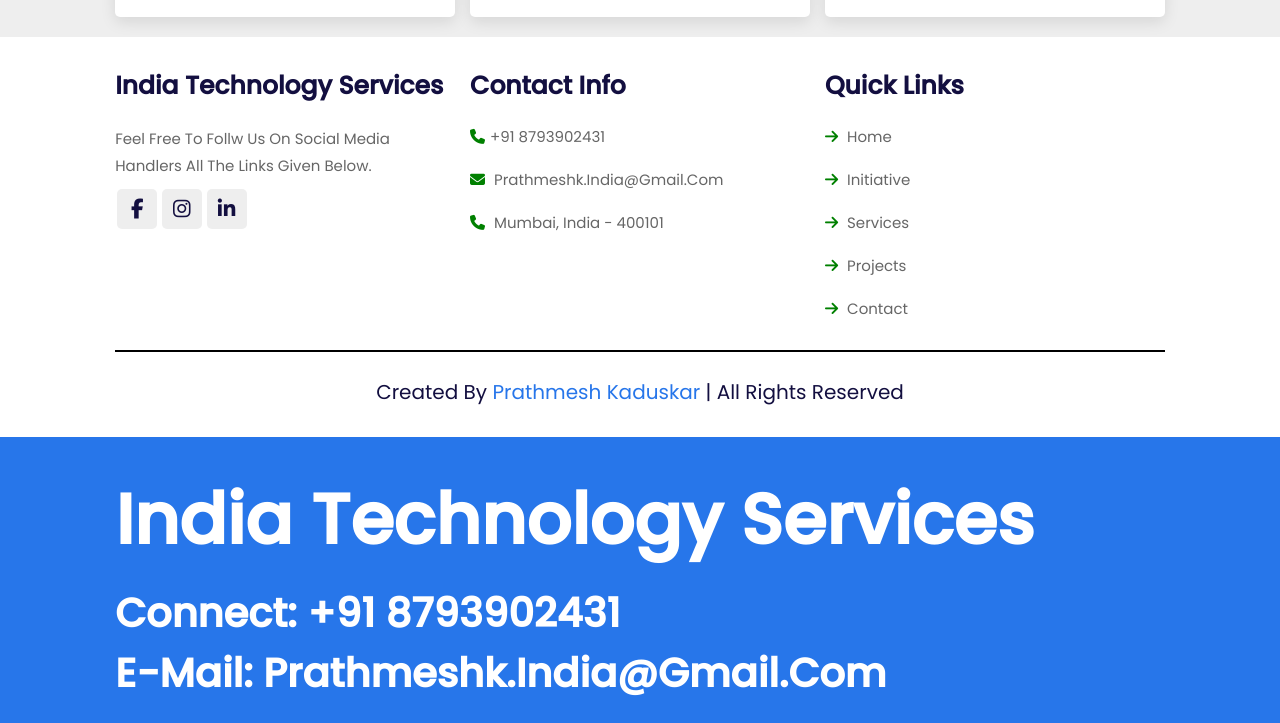
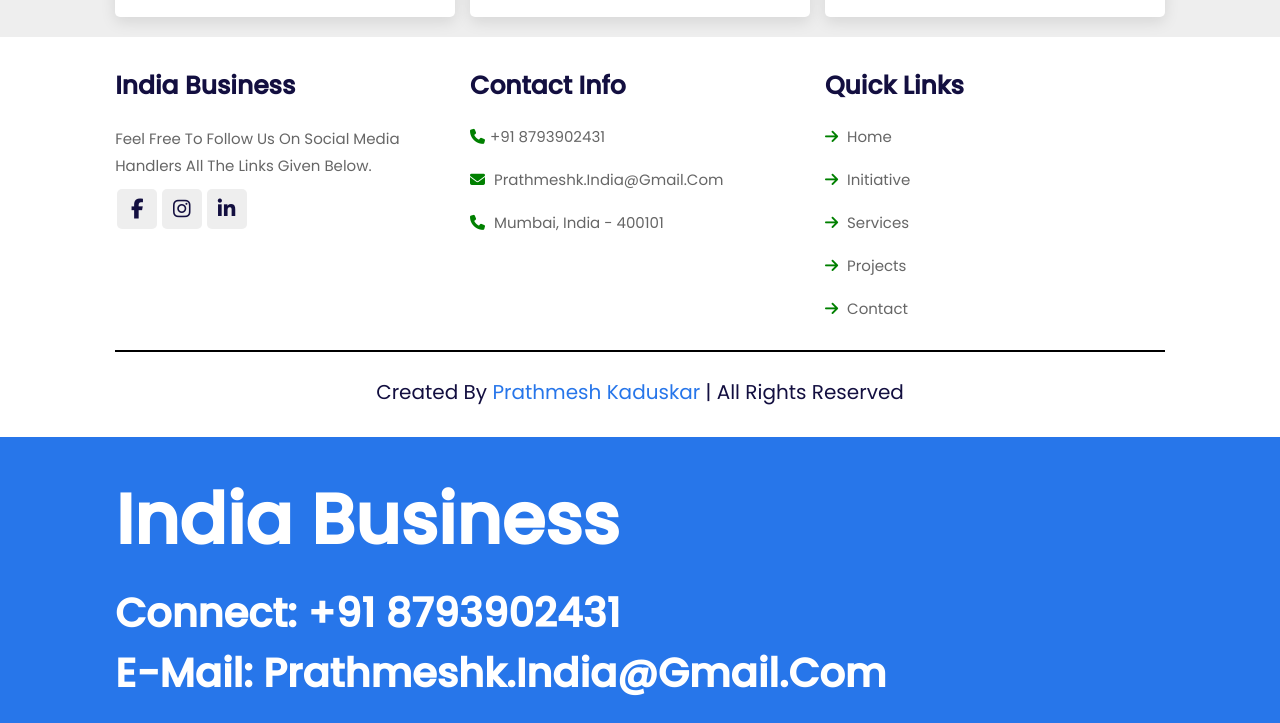
Before and after one commit to prathmesh-kaduskar/India-Technology-Services, a plain HTML site: page index.html in a window 1280 px wide. Shown: the part 2608-3331 px from the top of the page. Drawn offline with nearby package versions, Linux system fonts and the light colour scheme.

Commit message:
Initial commit

```diff
--- a/index.html
+++ b/index.html
@@ -4,7 +4,7 @@
 <head>
     <meta charset="UTF-8">
     <meta name="viewport" content="width=device-width, initial-scale=1.0">
-    <title>India Technology Services</title>
+    <title>India Business</title>
     <link rel="stylesheet" href="CSS/india.css">
 
     <!-- Code for font awesome cdn -->
@@ -14,7 +14,7 @@
 
     <meta name="viewport" content="width=device-width, initial-scale=1.0">
 
-    <link rel="icon" type="image/png" href="Image/FaviconImg/IndiaLogo.png">
+    <link rel="icon" type="image/png" href="Image/FaviconImg/IndiaLogo2.png">
 
 </head>
 
@@ -164,6 +164,7 @@
 
 
             <div class="box">
+                <a href=""></a>
                 <img src="Image/ComingSoon/ComingSoon1.png">
                 <div class="content">
                     <div class="icons">
@@ -269,7 +270,6 @@
             <p>Upto 45% off</p>
             <a href="#" class="btn"> Shop Now </a>
         </div>
-
 
     </div>
 
@@ -668,8 +668,8 @@
     <section class="footer">
         <div class="box-container">
             <div class="box">
-                <h3>India Technology Services</h3>
-                <p>Feel Free To Follw Us On Social Media Handlers All The Links Given Below.</p>
+                <h3>India Business</h3>
+                <p>Feel Free To Follow Us On Social Media Handlers All The Links Given Below.</p>
 
                 <div class="share">
                     <a href="https://www.facebook.com/profile.php?id=61572014991925" class="fab fa-facebook-f"></a>
@@ -715,7 +715,7 @@
     <section class="contact">
         <div class="box-container">
             <div class="box">
-                <h3>India Technology Services</h3>
+                <h3>India Business</h3>
                 <h1>Connect: +91 8793902431</h1>
                 <h1>E-mail: prathmeshk.india@gmail.com</h1>
 
```
Also changed, not shown: 2 other files.
